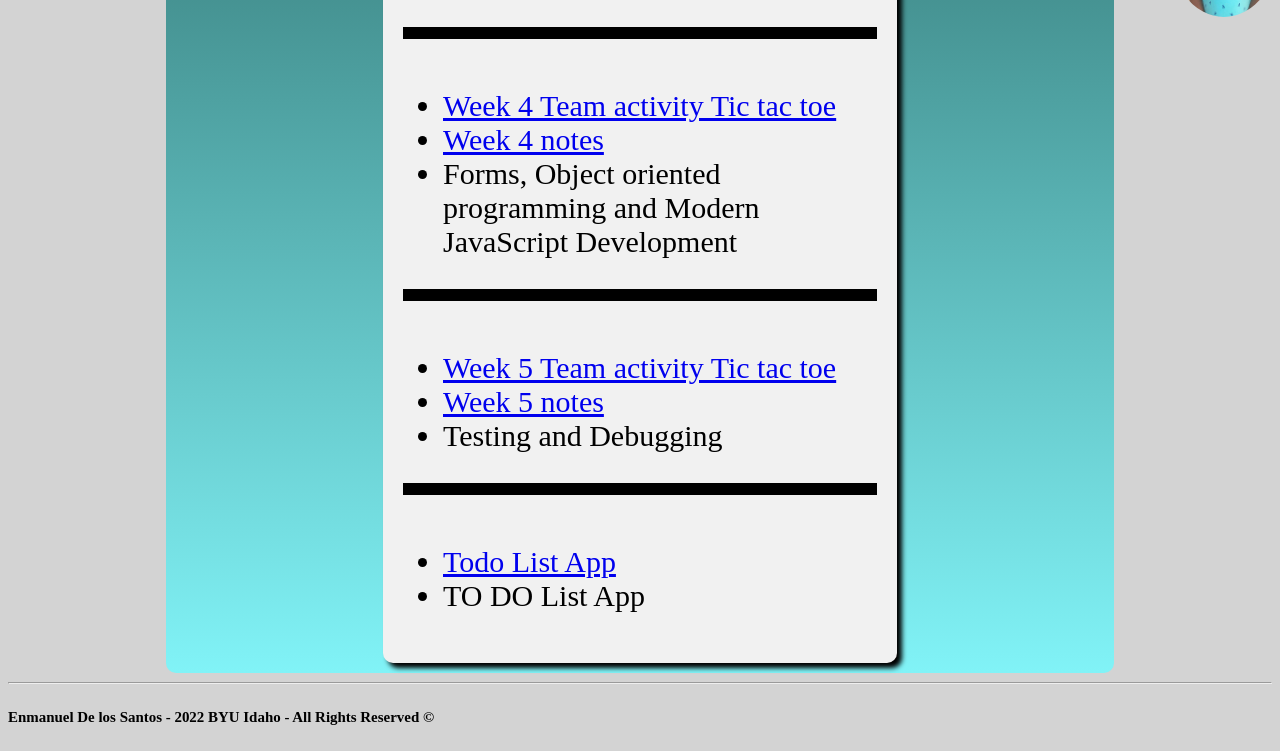
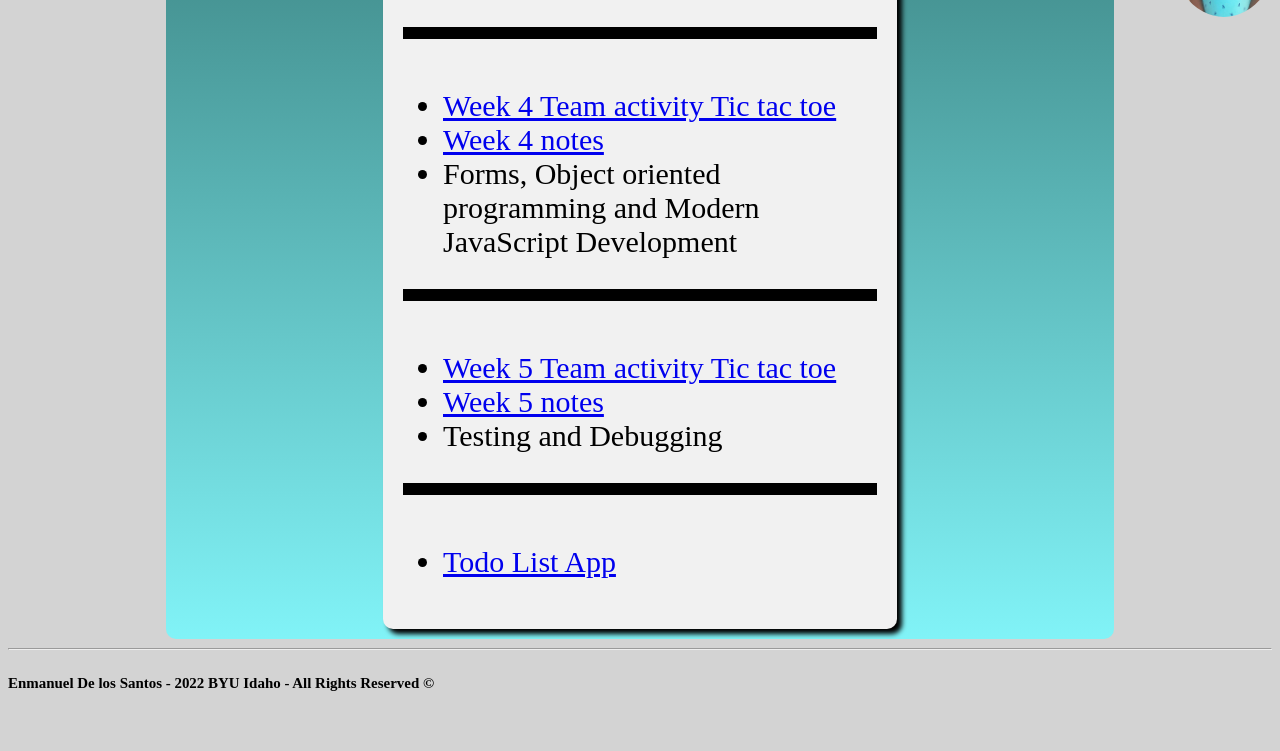
Before and after one commit to Eldor48/WDD330, a plain HTML site: page index.html in a window 1280 px wide. Shown: the part 783-1534 px from the top of the page. After the commit the page ends 1500 px from the top, so only its background shows below. Drawn offline with Linux system fonts and the light colour scheme.

Commit message:
deleting some lines

```diff
--- a/index.html
+++ b/index.html
@@ -49,12 +49,10 @@
                 <li><a href="week 5/index.html">Week 5 Team activity Tic tac toe</a></li>
                 <li><a href="week 5/notes.html">Week 5 notes</a></li>
                 <li>Testing and Debugging</li>
-
             </ul>
             <hr>
             <ul>
                 <li><a href="week 6/todo.html">Todo List App</a></li>
-                <li>TO DO List App</li>
             </ul>
         </div>
         </div>
```
